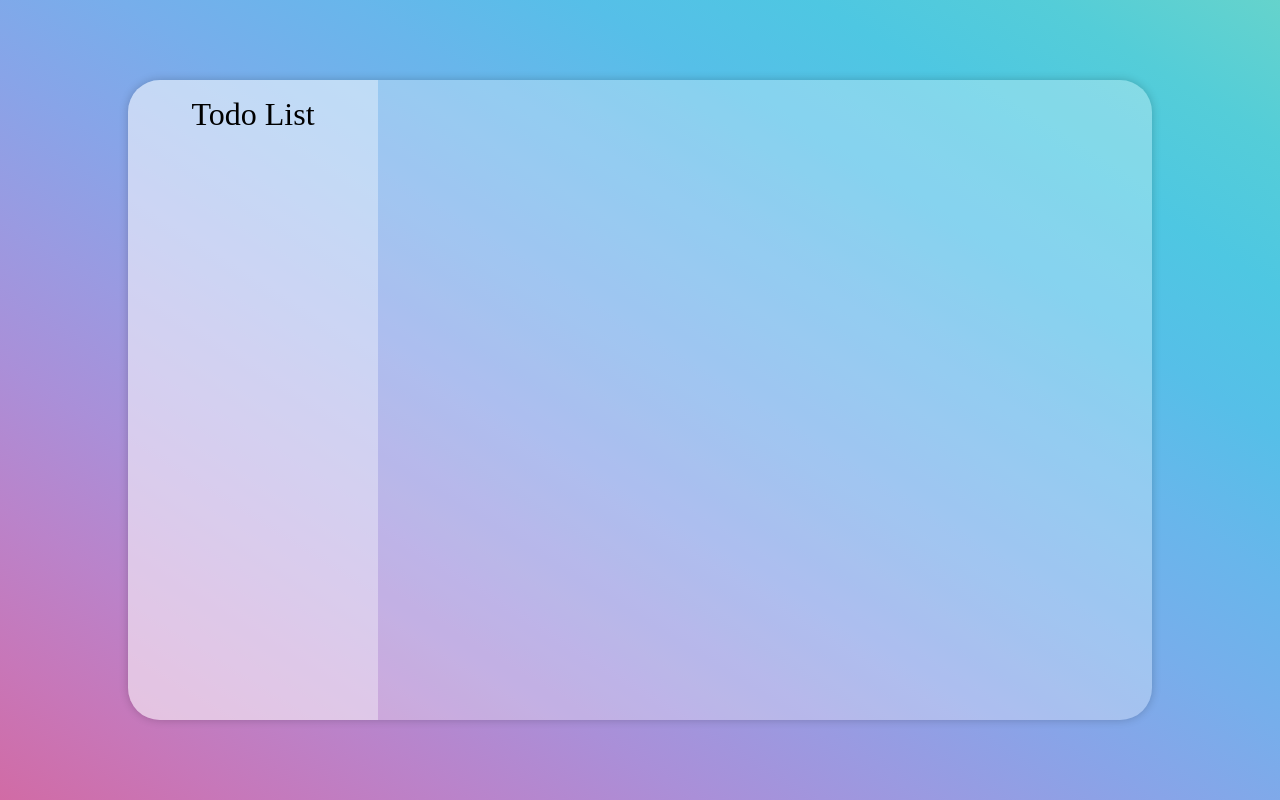
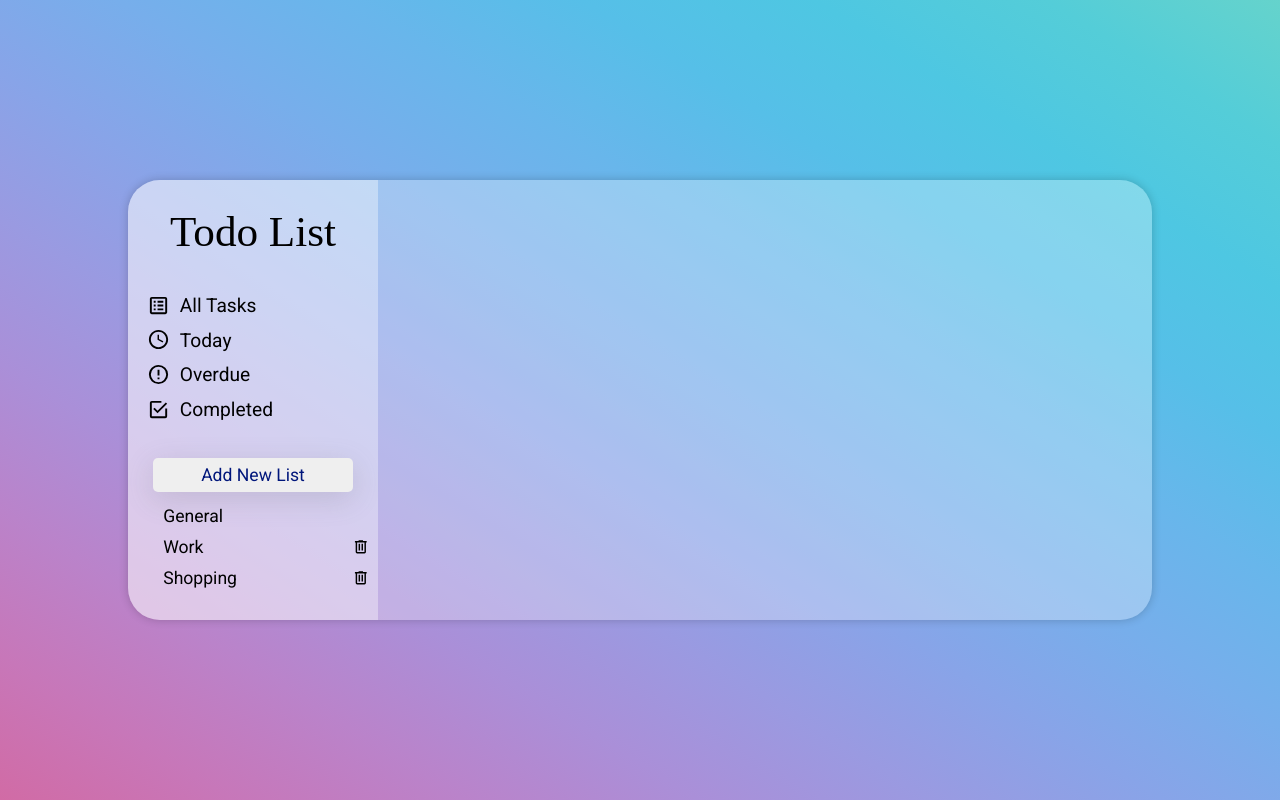
Before and after one commit to RimaSem/todo-list, a React (Vite) app: page / in a window 1280 px wide. Built offline with nearby package versions, Linux system fonts and the light colour scheme; a web font is replaced by a local one.

Commit message:
Create navigation links

```diff
--- /dev/null
+++ b/src/components/GeneralNav.tsx
@@ -0,0 +1,32 @@
+import Icon from "@mdi/react";
+import {
+  mdiListBoxOutline,
+  mdiClockTimeFourOutline,
+  mdiAlertCircleOutline,
+  mdiCheckboxMarkedOutline,
+} from "@mdi/js";
+
+function GeneralNav() {
+  return (
+    <div className="general-nav">
+      <div className="nav-item all-tasks">
+        <Icon className="nav-icon" path={mdiListBoxOutline} />
+        <div className="nav-item-text">All Tasks</div>
+      </div>
+      <div className="nav-item">
+        <Icon className="nav-icon" path={mdiClockTimeFourOutline} />
+        <div className="nav-item-text">Today</div>
+      </div>
+      <div className="nav-item">
+        <Icon className="nav-icon" path={mdiAlertCircleOutline} />
+        <div className="nav-item-text">Overdue</div>
+      </div>
+      <div className="nav-item">
+        <Icon className="nav-icon" path={mdiCheckboxMarkedOutline} />
+        <div className="nav-item-text">Completed</div>
+      </div>
+    </div>
+  );
+}
+
+export default GeneralNav;
--- /dev/null
+++ b/src/components/ListNav.tsx
@@ -0,0 +1,23 @@
+import Icon from "@mdi/react";
+import { mdiPlay, mdiTrashCanOutline } from "@mdi/js";
+
+function ListNav() {
+  return (
+    <div className="list-nav">
+      <button type="button">Add New List</button>
+      <div className="list-nav-item">
+        <div className="list-nav-item-text">General</div>
+      </div>
+      <div className="list-nav-item">
+        <div className="list-nav-item-text">Work</div>
+        <Icon className="delete-list-icon" path={mdiTrashCanOutline} />
+      </div>
+      <div className="list-nav-item">
+        <div className="list-nav-item-text">Shopping</div>
+        <Icon className="delete-list-icon" path={mdiTrashCanOutline} />
+      </div>
+    </div>
+  );
+}
+
+export default ListNav;
--- a/src/components/Menu.tsx
+++ b/src/components/Menu.tsx
@@ -1,4 +1,6 @@
 import { useRef } from "react";
+import GeneralNav from "./GeneralNav";
+import ListNav from "./ListNav";
 
 function Menu() {
   const hamburgerMenuRef = useRef<HTMLDivElement>(null);
@@ -12,7 +14,10 @@ function Menu() {
 
   return (
     <>
-      <div ref={slidingMenuRef} className="off-screen-menu"></div>
+      <div ref={slidingMenuRef} className="off-screen-menu">
+        <GeneralNav />
+        <ListNav />
+      </div>
       <div className="header">
         <div
           ref={hamburgerMenuRef}
@@ -24,6 +29,10 @@ function Menu() {
           <div className="ham-bar bar-bottom"></div>
         </div>
         <div className="menu-title">Todo List</div>
+        <div className="sidebar-menu">
+          <GeneralNav />
+          <ListNav />
+        </div>
       </div>
     </>
   );
--- /dev/null
+++ b/src/components/scss/_GeneralNav.scss
@@ -0,0 +1,40 @@
+.general-nav {
+  margin-top: 2em;
+
+  .nav-item {
+    padding: 0.35em;
+    display: flex;
+    align-items: center;
+    gap: 0.5em;
+    font-size: 1.4rem;
+    cursor: pointer;
+
+    .nav-icon {
+      width: 1.6em;
+    }
+
+    &:hover,
+    &:focus {
+      background-color: rgba(255, 255, 255, 0.352);
+    }
+  }
+}
+
+@media screen and (min-width: 800px) {
+  .general-nav {
+    margin-top: 0;
+    display: flex;
+    flex-direction: column;
+    min-width: 100%;
+
+    .nav-item {
+      font-size: 1.2rem;
+      padding: 0.3em;
+      padding-left: 1em;
+
+      .nav-icon {
+        width: 1.2em;
+      }
+    }
+  }
+}
--- /dev/null
+++ b/src/components/scss/_ListNav.scss
@@ -0,0 +1,83 @@
+.list-nav {
+  margin-top: 2em;
+  display: flex;
+  flex-direction: column;
+
+  button {
+    padding: 0.3em 0;
+    border: none;
+    border-radius: 5px;
+    width: 80%;
+    margin: 0 auto;
+    margin-bottom: 0.5em;
+    font-family: "Roboto", sans-serif;
+    font-size: 1.1rem;
+    padding: 0.4em 0;
+    color: rgb(0, 22, 123);
+    box-shadow: rgba(100, 100, 111, 0.2) 0px 7px 29px 0px;
+    cursor: pointer;
+
+    &:hover,
+    &:focus {
+      opacity: 0.8;
+    }
+  }
+
+  .list-nav-item {
+    padding: 0.5em;
+    display: flex;
+    align-items: center;
+    gap: 0.5em;
+    font-size: 1.4rem;
+    cursor: pointer;
+
+    .delete-list-icon {
+      width: 1em;
+    }
+
+    &:hover,
+    &:focus {
+      background-color: rgba(255, 255, 255, 0.352);
+    }
+
+    .delete-list-icon {
+      margin-left: auto;
+      cursor: pointer;
+
+      &:hover {
+        color: rgba(171, 5, 5, 0.667);
+      }
+    }
+  }
+}
+
+@media screen and (min-width: 800px) {
+  .list-nav {
+    display: flex;
+    flex-direction: column;
+    min-width: 100%;
+
+    .list-nav-item {
+      font-size: 1.3rem;
+      padding: 0.3em;
+      padding-left: 2em;
+      padding-right: 0.5em;
+
+      .delete-list-icon {
+        width: 1em;
+      }
+    }
+  }
+}
+
+@media screen and (min-width: 1000px) {
+  .list-nav {
+    .list-nav-item {
+      font-size: 1.1rem;
+
+      .delete-list-icon {
+        width: 1em;
+      }
+    }
+  }
+}
--- a/src/components/scss/_Menu.scss
+++ b/src/components/scss/_Menu.scss
@@ -1,3 +1,6 @@
+@import "./GeneralNav";
+@import "./ListNav";
+
 .off-screen-menu {
   position: fixed;
   top: 80px;
@@ -68,6 +71,10 @@
     font-family: "Cabin Sketch", cursive;
     font-size: 3rem;
   }
+
+  .sidebar-menu {
+    display: none;
+  }
 }
 
 @media screen and (max-width: 310px) {
@@ -80,12 +87,29 @@
 
 @media screen and (min-width: 800px) {
   .header {
+    padding: 0;
     width: 250px;
     height: auto;
     align-items: flex-start;
+    flex-direction: column;
+    align-items: stretch;
 
     .hamburger-menu {
       display: none;
+    }
+
+    .sidebar-menu {
+      display: flex;
+      flex-direction: column;
+    }
+  }
+}
+
+@media screen and (min-width: 800px) {
+  .header {
+    .menu-title {
+      margin-top: 0.2em;
+      margin-left: 0.3em;
     }
   }
 }
@@ -94,9 +118,10 @@
   .header {
     border-top-left-radius: 2em;
     border-bottom-left-radius: 2em;
+    padding: 1.7em 0;
 
     .menu-title {
-      font-size: 2rem;
+      font-size: 2.7rem;
       margin: 0 auto;
     }
   }
--- a/src/index.scss
+++ b/src/index.scss
@@ -49,13 +49,12 @@ body {
   body {
     #root {
       .App {
+        height: fit-content;
+        width: 80%;
+        max-width: 1200px;
         flex-direction: row;
         border-radius: 2em;
         box-shadow: 0 0 10px rgba(0, 0, 0, 0.2);
-        height: 80%;
-        max-height: 800px;
-        width: 80%;
-        max-width: 1200px;
       }
     }
   }
```
